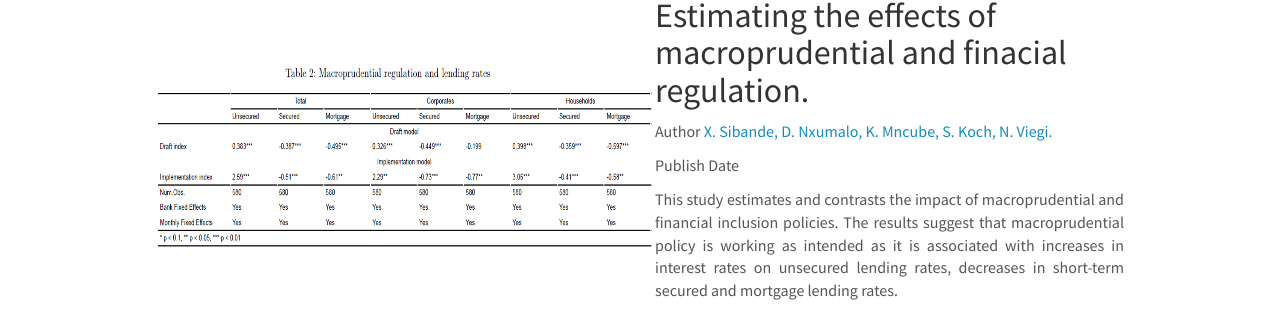
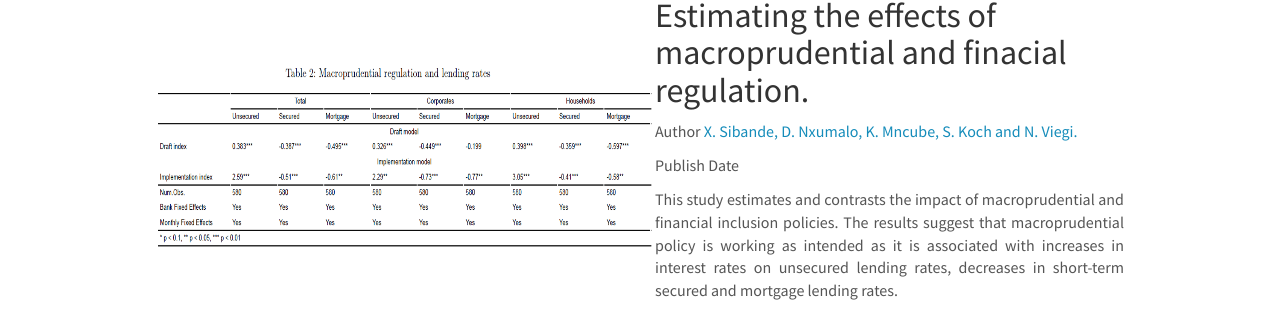
Before and after one commit to upmacrolab/upmacrolab.github.io, a Jekyll site: the page built from _pages/macropru.md, in a window 1280 px wide and 900 px high. Shown: the part 406-721 px from the top of the window. Built offline with Jekyll 4.4.1, drawn with Linux system fonts in a browser that asks for light colours; nearby versions of some CDN libraries.

Commit message:
Update macropru.md

```diff
--- a/_pages/macropru.md
+++ b/_pages/macropru.md
@@ -35,7 +35,7 @@ permalink: /macropru.html/
   <h2>Estimating the effects of macroprudential and finacial regulation. </h2>
 
   <!-- replace author with your name and link -->
-  <p> Author <a href="https://https://keamncube.github.io/">X. Sibande, D. Nxumalo, K. Mncube, S. Koch, N. Viegi.</a> </p>
+  <p> Author <a href="https://https://keamncube.github.io/">X. Sibande, D. Nxumalo, K. Mncube, S. Koch and N. Viegi.</a> </p>
   <!-- replace with the date of publication -->
   <p>Publish Date</p>
   <!-- replace with your text -->
```
